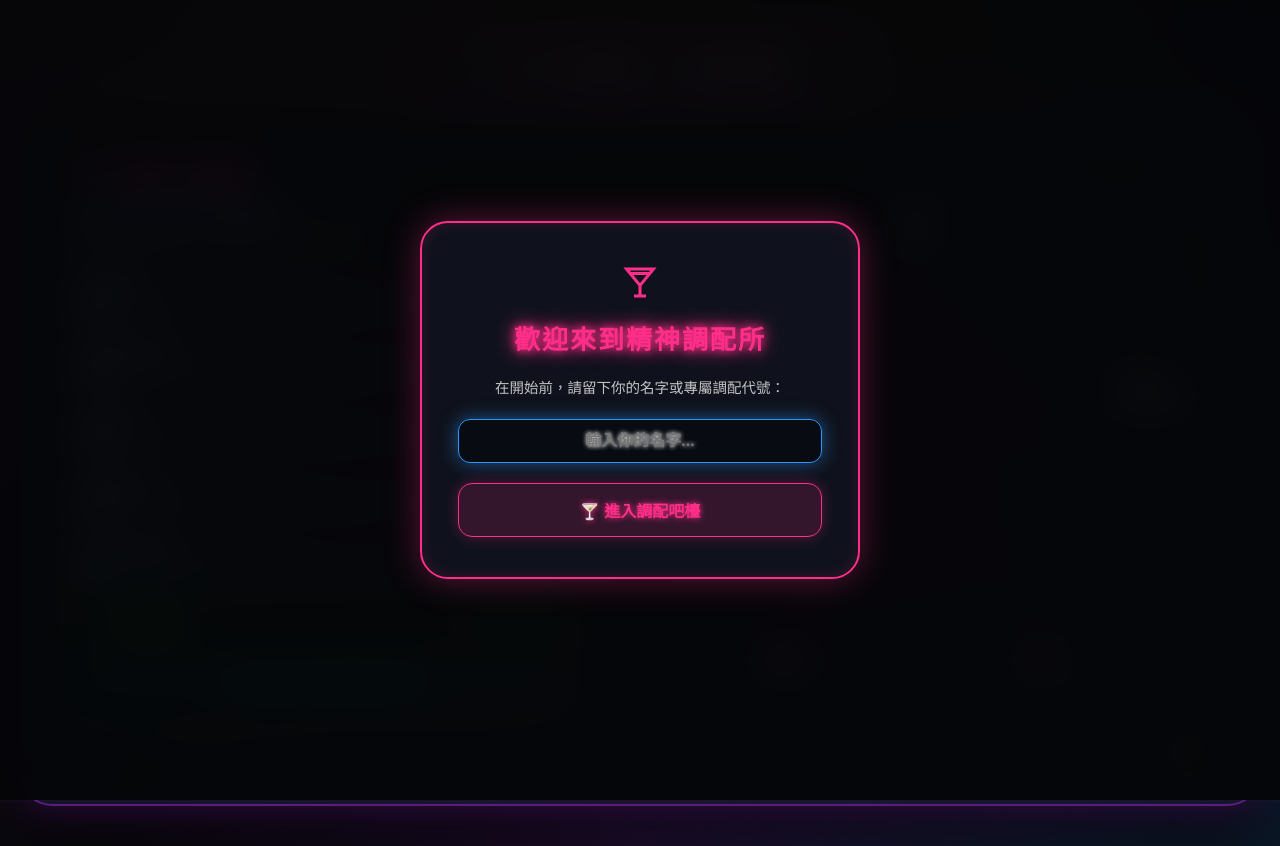
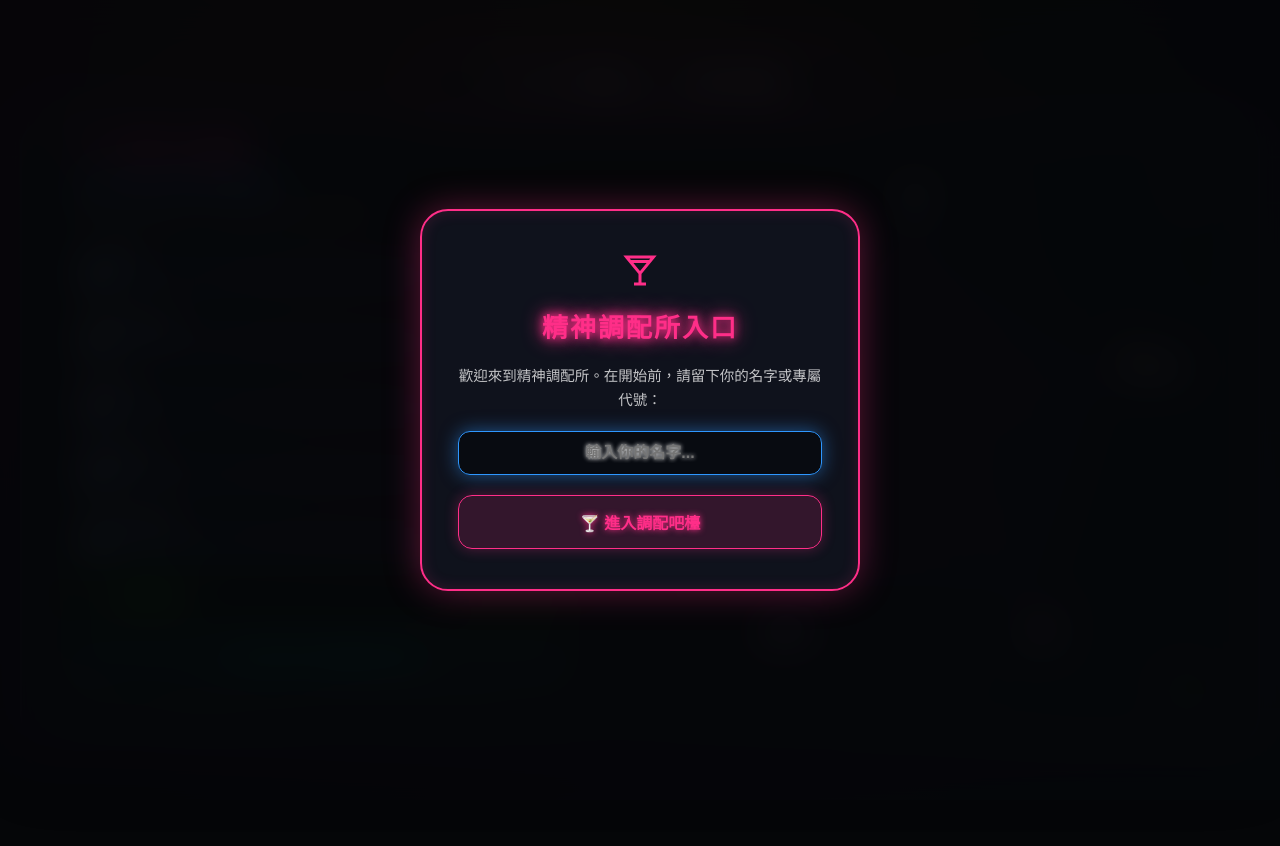
Before and after one commit to starra1n/debrief-bar, a plain HTML site: page index.html in a window 1280 px wide. After the commit the page ends 800 px from the top, so only its background shows below. Drawn offline with nearby package versions, Linux system fonts and the light colour scheme.

Commit message:
Update index.html

```diff
--- a/index.html
+++ b/index.html
@@ -171,7 +171,7 @@
       letter-spacing: 2px;
       animation: neonFlicker 4.5s infinite alternate;
       z-index: 2;
-      margin-bottom: 16px;
+      margin-bottom: 8px;
       transition: all 0.4s ease;
     }
 
@@ -219,7 +219,7 @@
         0 0 40px rgba(188, 46, 255, 0.28),
         0 25px 50px rgba(0,0,0,0.85),
         inset 0 0 25px rgba(188, 46, 255, 0.12);
-      padding: 44px 48px;
+      padding: 12px 48px;
       display: flex;
       flex-direction: row;
       gap: 50px;
@@ -856,8 +856,8 @@
       <div style="display:flex; justify-content:center;">
         <svg viewBox="0 0 24 24" width="36" height="36" stroke="var(--neon-pink)" fill="none" stroke-width="2"><path d="M8 22h8M12 15v7M3 4l9 11 9-11H3zM5.5 7h13"/></svg>
       </div>
-      <h1>歡迎來到精神調配所</h1>
-      <p>在開始前，請留下你的名字或專屬調配代號：</p>
+      <h1>精神調配所入口</h1>
+      <p>歡迎來到精神調配所。在開始前，請留下你的名字或專屬代號：</p>
       <input type="text" id="welcomeNameInput" class="welcome-input" placeholder="輸入你的名字..." autofocus />
       <button class="start-btn" id="startPlanningBtn">🍸 進入調配吧檯</button>
     </div>
@@ -975,7 +975,7 @@
 
     function isNightTime() {
       const currentHour = new Date().getHours();
-      return currentHour >= 15 || currentHour < 6;
+      return currentHour >= 21 || currentHour < 6;
     }
 
     startPlanningBtn.addEventListener('click', () => {
```
